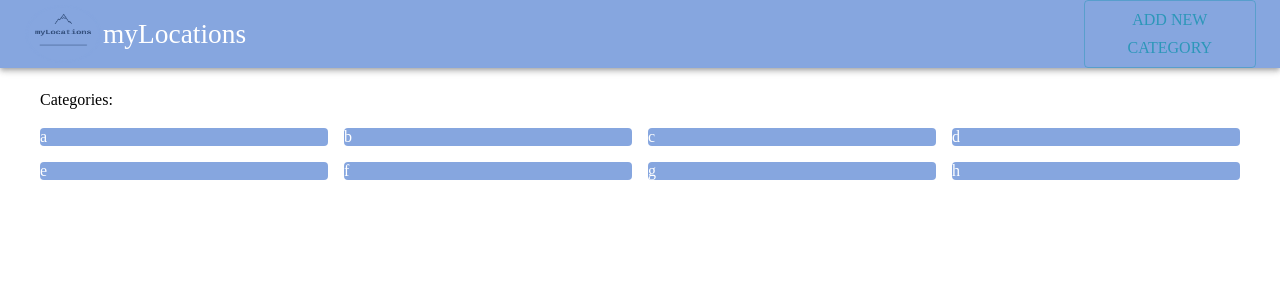
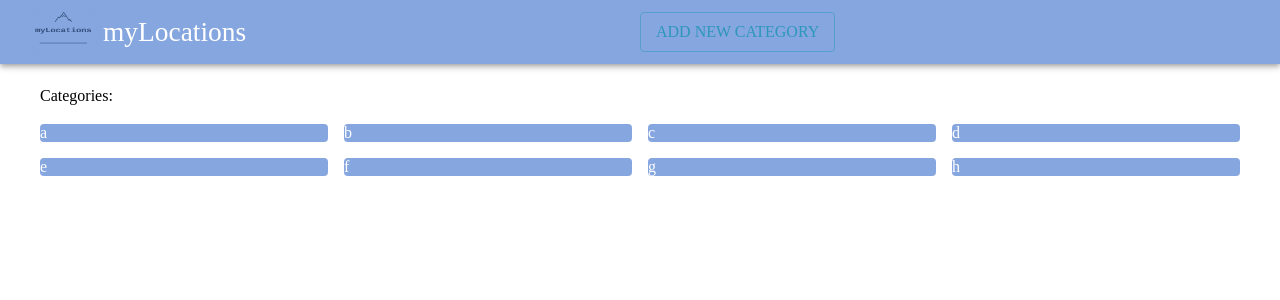
Before and after one commit to Noam6421/myLocations, a React (Create React App) app in the folder client/: page / in a window 1280 px wide. Shown: the top 300 px of the page. Built offline with nearby package versions, Linux system fonts and the light colour scheme.

Commit message:
added actions to appToolBar

```diff
--- a/client/src/components/AppToolBar/AppToolbar.tsx
+++ b/client/src/components/AppToolBar/AppToolbar.tsx
@@ -1,10 +1,12 @@
 
-import React from 'react';
+import React, { useState } from 'react';
+import { useSelector } from 'react-redux';
 import { NavLink } from 'react-router-dom';
 import { AppBar, Button, Grid, Toolbar, Typography } from '@material-ui/core';
 
 import FormMode from 'models/enums/FormMode';
 import { indexRoute } from 'Utils/Routes/Routes';
+import StoreStateType from 'redux/storeStateType';
 import CategoryDialog from 'components/Content/Categories/CategoryDialog/CategoryDialog';
 
 import useStyles from './AppToolbarStyles';
@@ -14,12 +16,15 @@ const AppToolbar: React.FC = (): JSX.Element => {
 
     const classes = useStyles();
 
-    const mode = FormMode.CREATE; //toDO
+    const [mode, setMode] = useState<FormMode>(FormMode.VIEW);
+
+    const selectedCategory = useSelector<StoreStateType, string>(state => state.selectedCategory);
 
     const {
         openCategoryDialog,
         handleOpenCategoryDialog,
-        handleCloseCategoryDialog
+        handleCloseCategoryDialog,
+        handleDeleteCategory
     } = useAppToolbar();
 
     return (
@@ -31,10 +36,44 @@ const AppToolbar: React.FC = (): JSX.Element => {
                         <Typography variant='h5' className={classes.title} id='title'>myLocations</Typography>
                     </NavLink>
                 </Grid>
-
-                <Button variant='outlined' color='primary' onClick={handleOpenCategoryDialog}>
-                    Add New Category
-                </Button>
+                <Grid container alignItems='center'>
+                { selectedCategory === '' ?
+                    <Button
+                        variant='outlined'
+                        color='primary'
+                        onClick={() => {
+                            setMode(FormMode.CREATE);
+                            handleOpenCategoryDialog();
+                        }}
+                    >
+                        Add New Category
+                    </Button>
+                    :
+                    <>
+                        <Button
+                            variant='outlined'
+                            color='primary'
+                            onClick={() => {
+                                setMode(FormMode.VIEW);
+                                handleOpenCategoryDialog();
+                            } }
+                        >
+                            View
+                        </Button><Button
+                            variant='outlined'
+                            color='primary'
+                            onClick={() => {
+                                setMode(FormMode.EDIT);
+                                handleOpenCategoryDialog();
+                            } }
+                        >
+                                Edit
+                            </Button><Button variant='outlined' color='primary' onClick={() => handleDeleteCategory(selectedCategory)}>
+                                Delete
+                            </Button>
+                    </>
+                }
+                </Grid>
 
             </Toolbar>
 
--- a/client/src/components/AppToolBar/useAppToolbar.ts
+++ b/client/src/components/AppToolBar/useAppToolbar.ts
@@ -1,4 +1,6 @@
 import React, { useState } from 'react';
+import { deleteCategory } from 'redux/Categories/categoriesActionCreators';
+import { setSelectedCategory } from 'redux/SelectedCategory/selectedCategoryActionCreators';
 
 const useAppToolbar = () :  useAppToolbarOutcome => {
 
@@ -12,10 +14,16 @@ const useAppToolbar = () :  useAppToolbarOutcome => {
         setOpenCategoryDialog(false);
     };
 
+    const handleDeleteCategory = (selectedCategory: string) => {
+        deleteCategory({name: selectedCategory});
+        setSelectedCategory('');
+    };
+
     return {
         openCategoryDialog,
         handleOpenCategoryDialog,
-        handleCloseCategoryDialog
+        handleCloseCategoryDialog,
+        handleDeleteCategory
     }
 };
 
@@ -23,6 +31,7 @@ export interface useAppToolbarOutcome {
     openCategoryDialog: boolean;
     handleOpenCategoryDialog: () => void;
     handleCloseCategoryDialog: () => void;
+    handleDeleteCategory: (selectedCategory: string) => void;
 };
 
 export default useAppToolbar;
--- a/client/src/models/enums/FormMode.ts
+++ b/client/src/models/enums/FormMode.ts
@@ -1,6 +1,6 @@
 enum FormMode {
+    VIEW,
     CREATE,
-    READ,
     EDIT
 };
 
```
